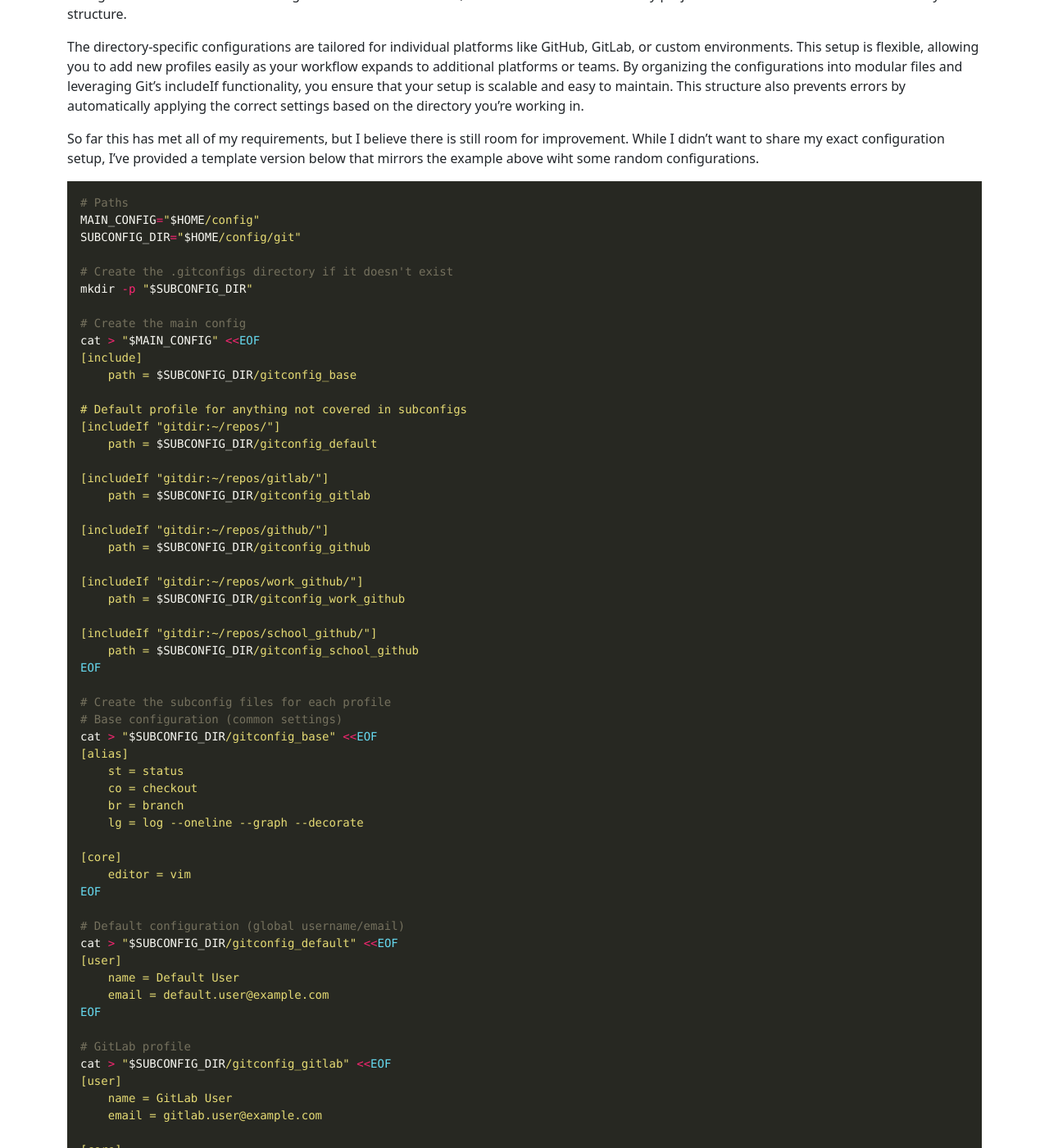
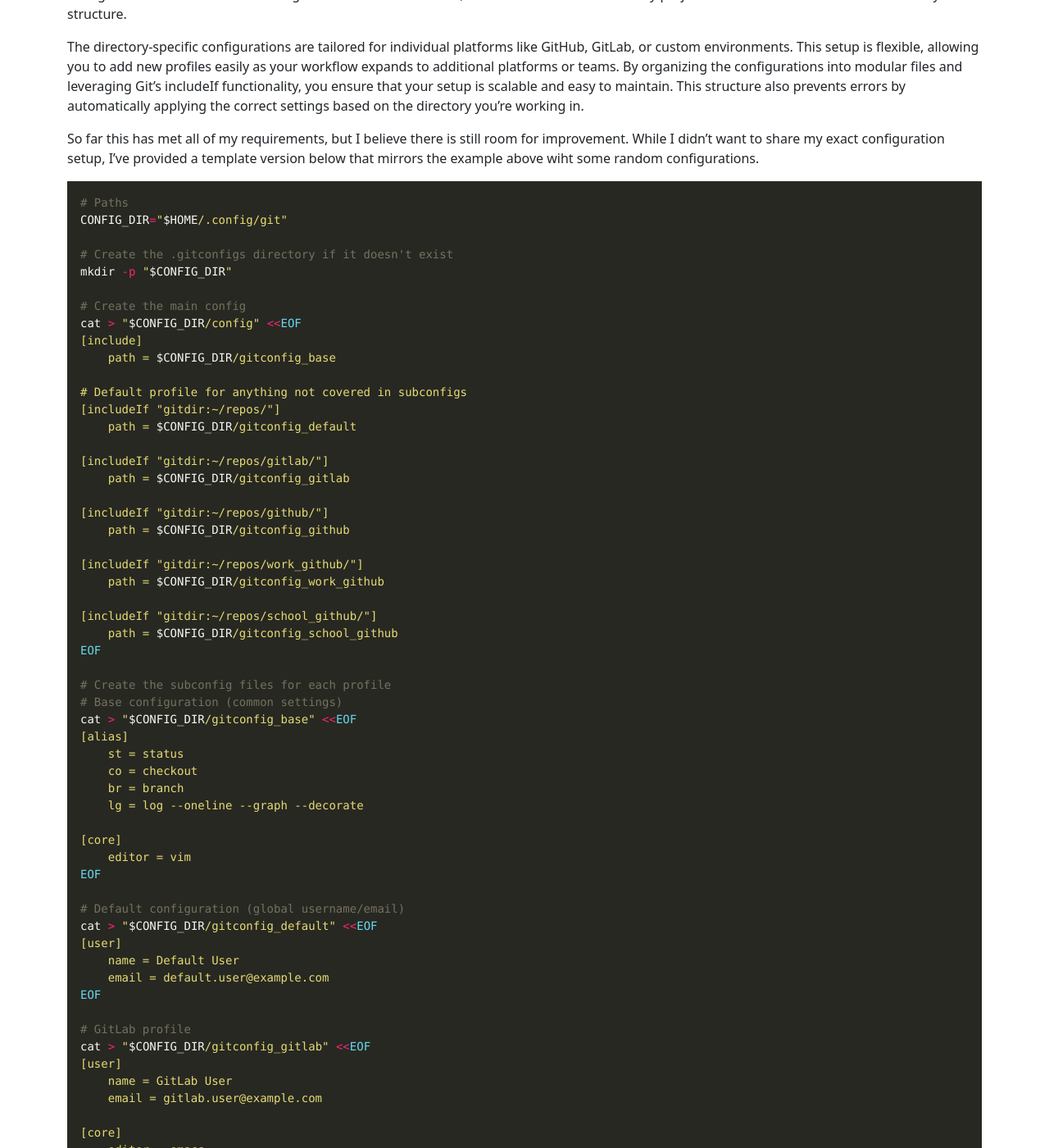
Before and after one commit to jacobfinton/jacobfinton.github.io, a Jekyll site: the page built from _posts/2024-12-26-Git-Config.md, in a window 1280 px wide and 1400 px high, scrolled down 1617 px. Shown: the whole window at 82% size. Built offline with Jekyll 4.4.1, drawn with Linux system fonts in a browser that asks for light colours; some of the changed text lies outside the part shown.

Commit message:
config post edit

````diff
--- a/_posts/2024-12-26-Git-Config.md
+++ b/_posts/2024-12-26-Git-Config.md
@@ -66,37 +66,36 @@ So far this has met all of my requirements, but I believe there is still room fo
 
 ```sh
 # Paths
-MAIN_CONFIG="$HOME/config"
-SUBCONFIG_DIR="$HOME/config/git"
+CONFIG_DIR="$HOME/.config/git"
 
 # Create the .gitconfigs directory if it doesn't exist
-mkdir -p "$SUBCONFIG_DIR"
+mkdir -p "$CONFIG_DIR"
 
 # Create the main config
-cat > "$MAIN_CONFIG" <<EOF
+cat > "$CONFIG_DIR/config" <<EOF
 [include]
-    path = $SUBCONFIG_DIR/gitconfig_base
+    path = $CONFIG_DIR/gitconfig_base
 
 # Default profile for anything not covered in subconfigs
 [includeIf "gitdir:~/repos/"]
-    path = $SUBCONFIG_DIR/gitconfig_default
+    path = $CONFIG_DIR/gitconfig_default
 
 [includeIf "gitdir:~/repos/gitlab/"]
-    path = $SUBCONFIG_DIR/gitconfig_gitlab
+    path = $CONFIG_DIR/gitconfig_gitlab
 
 [includeIf "gitdir:~/repos/github/"]
-    path = $SUBCONFIG_DIR/gitconfig_github
+    path = $CONFIG_DIR/gitconfig_github
 
 [includeIf "gitdir:~/repos/work_github/"]
-    path = $SUBCONFIG_DIR/gitconfig_work_github
+    path = $CONFIG_DIR/gitconfig_work_github
 
 [includeIf "gitdir:~/repos/school_github/"]
-    path = $SUBCONFIG_DIR/gitconfig_school_github
+    path = $CONFIG_DIR/gitconfig_school_github
 EOF
 
 # Create the subconfig files for each profile
 # Base configuration (common settings)
-cat > "$SUBCONFIG_DIR/gitconfig_base" <<EOF
+cat > "$CONFIG_DIR/gitconfig_base" <<EOF
 [alias]
     st = status
     co = checkout
@@ -108,14 +107,14 @@ cat > "$SUBCONFIG_DIR/gitconfig_base" <<EOF
 EOF
 
 # Default configuration (global username/email)
-cat > "$SUBCONFIG_DIR/gitconfig_default" <<EOF
+cat > "$CONFIG_DIR/gitconfig_default" <<EOF
 [user]
     name = Default User
     email = default.user@example.com
 EOF
 
 # GitLab profile
-cat > "$SUBCONFIG_DIR/gitconfig_gitlab" <<EOF
+cat > "$CONFIG_DIR/gitconfig_gitlab" <<EOF
 [user]
     name = GitLab User
     email = gitlab.user@example.com
@@ -125,14 +124,14 @@ cat > "$SUBCONFIG_DIR/gitconfig_gitlab" <<EOF
 EOF
 
 # GitHub profile (general)
-cat > "$SUBCONFIG_DIR/gitconfig_github" <<EOF
+cat > "$CONFIG_DIR/gitconfig_github" <<EOF
 [user]
     name = GitHub User
     email = github.user@example.com
 EOF
 
 # Work GitHub profile
-cat > "$SUBCONFIG_DIR/gitconfig_work_github" <<EOF
+cat > "$CONFIG_DIR/gitconfig_work_github" <<EOF
 [user]
     name = Work GitHub User
     email = work.github.user@example.com
@@ -142,7 +141,7 @@ cat > "$SUBCONFIG_DIR/gitconfig_work_github" <<EOF
 EOF
 
 # School GitHub profile
-cat > "$SUBCONFIG_DIR/gitconfig_school_github" <<EOF
+cat > "$CONFIG_DIR/gitconfig_school_github" <<EOF
 [user]
     name = School GitHub User
     email = school.github.user@example.com
````
